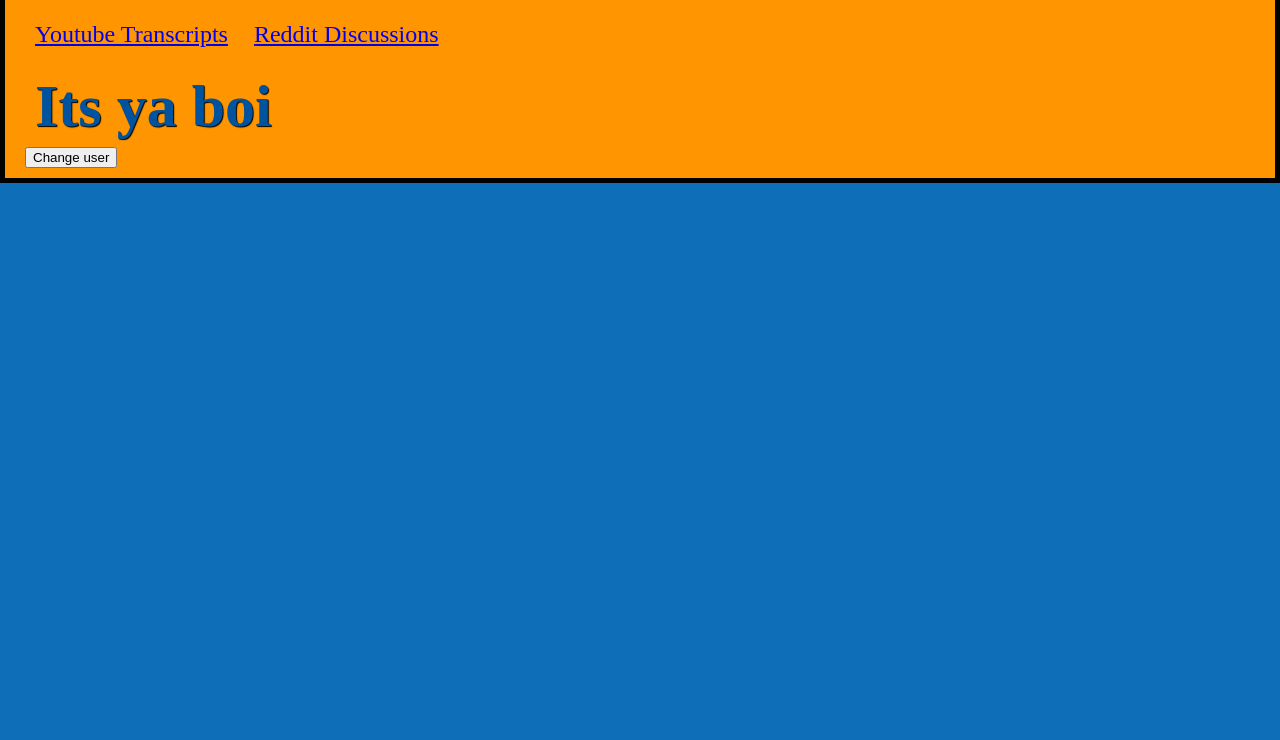
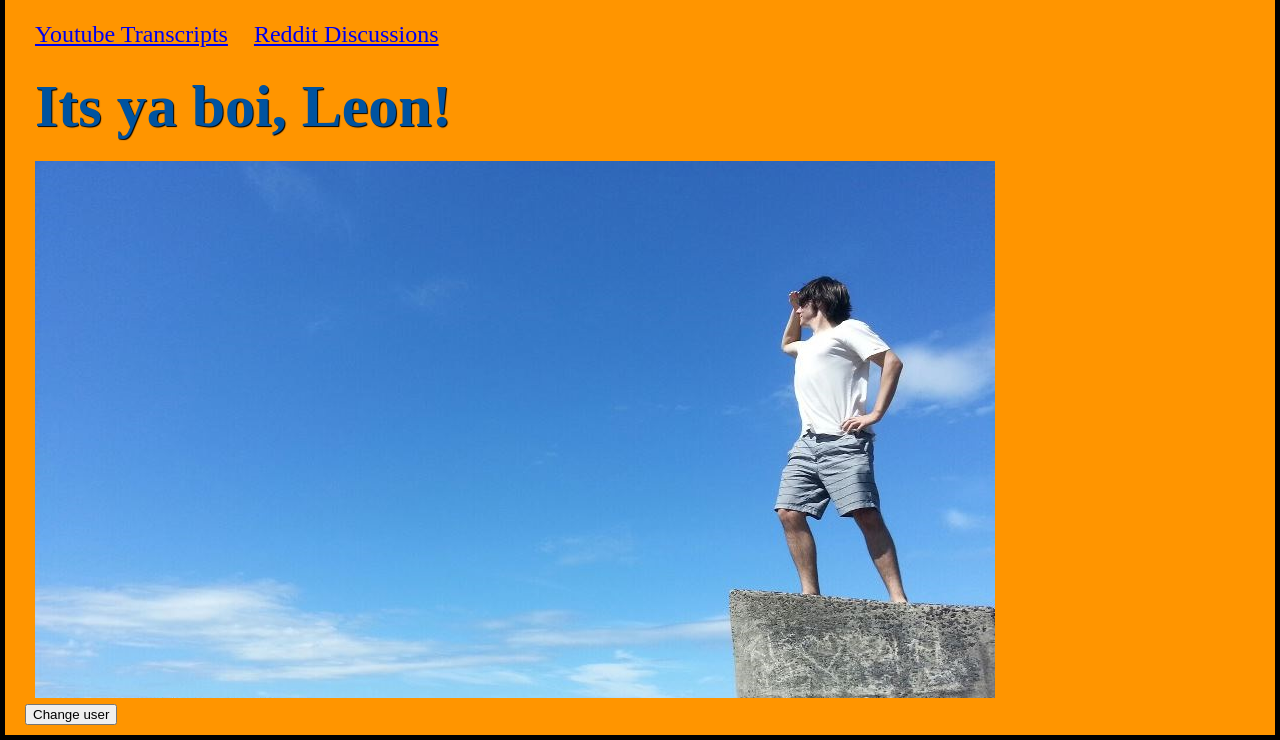
Before and after one commit to hoppalot22/hoppalot22.github.io, a plain HTML site: page index.html in a window 1280 px wide. Shown: the part 312-1052 px from the top of the page. Before the commit the page ends 800 px from the top, so only its background shows below. Drawn offline with Linux system fonts and the light colour scheme; a web font is replaced by a local one.

Commit message:
Leon version

```diff
--- a/index.html
+++ b/index.html
@@ -19,7 +19,8 @@
 		<a class="nav" href="reddit_page.html">Reddit Discussions</a>
 	<p>
 
-	<h1> Its ya boi </h1>
+	<h1> Its ya boi, Leon! </h1>
+	<img src="images/leon.jpg">
 	<button>Change user</button>
 	<!--<script src="scripts/main.js"></script>-->
 
--- a/styles/main_style.css
+++ b/styles/main_style.css
@@ -22,7 +22,6 @@ header
 {
 	margin: 0px;
 	padding: 0px 0px 0px 0px;
-
 }
 
 .nav
```
Also changed, not shown: images/leon.jpg (added).
